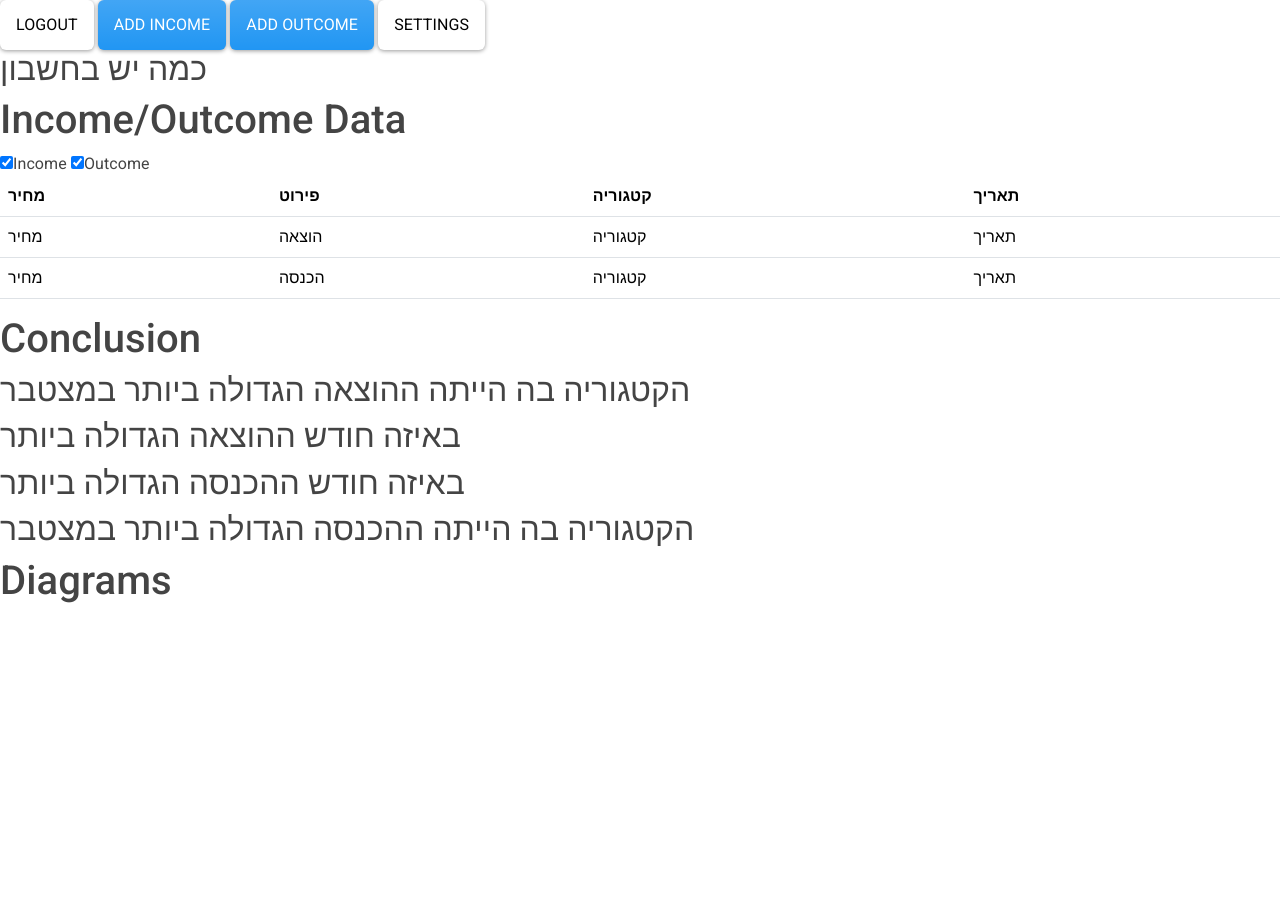
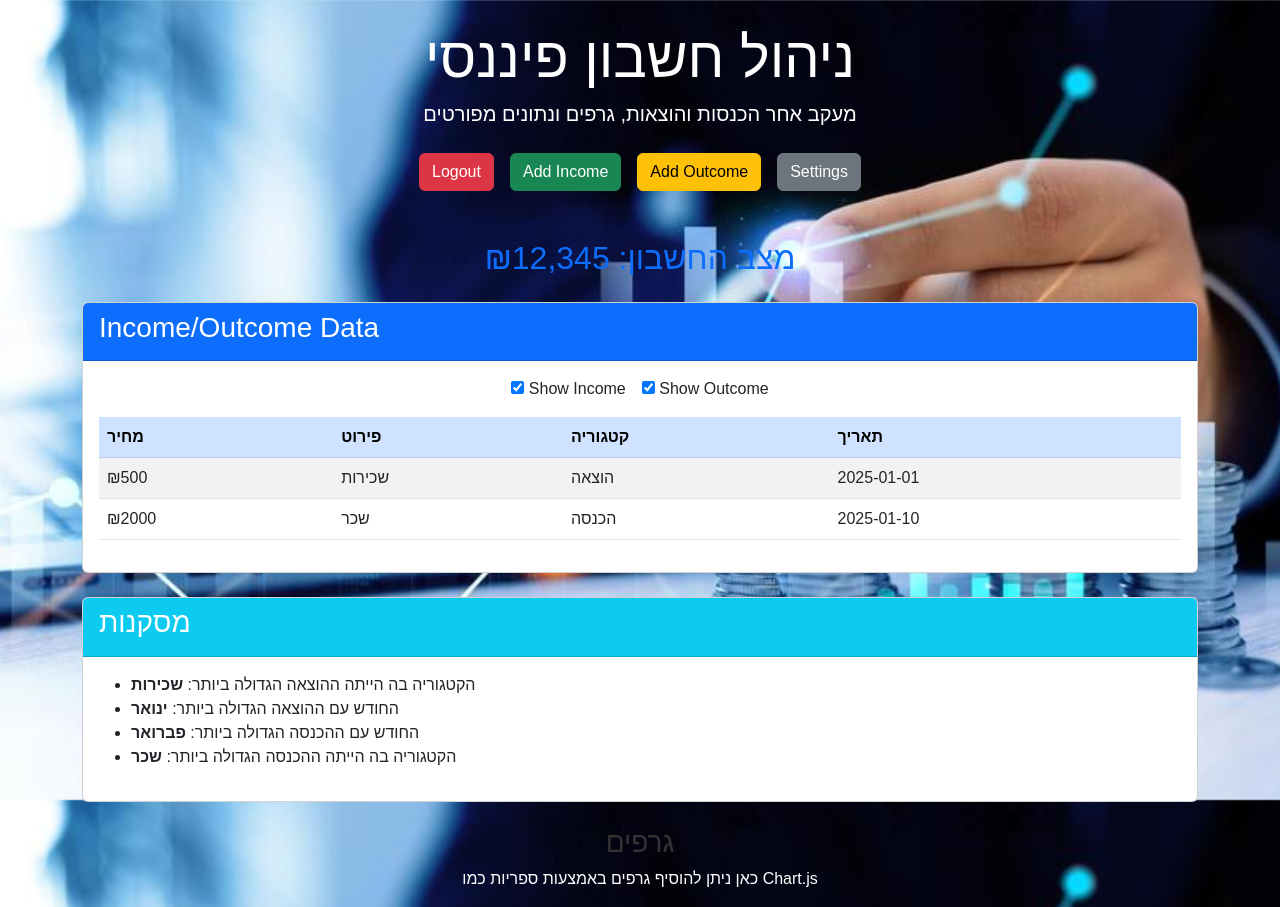
Before and after one commit to chengd2000/FinanceWebsite, a Flask app: template app/templates/user_data.html in a window 1280 px wide. Before the commit the page ends 603 px from the top, so only its background shows below. Run offline with Flask 2, Linux system fonts and the light colour scheme; the template is opened without the code that fills it, so the values that code supplies are empty; some libraries are stand-ins or nearby versions.

Commit message:
Improved UI design with centered forms and styling enhancements.

```diff
--- a/app/__init__.py
+++ b/app/__init__.py
@@ -27,7 +27,7 @@ def create_app():
 
     # הגדרת LoginManager
     login_manager = LoginManager()
-    login_manager.login_view = 'auth.login'
+    login_manager.login_view = 'routes.login'
     login_manager.init_app(app)
 
     @login_manager.user_loader
--- a/app/static/css/style.css
+++ b/app/static/css/style.css
@@ -1,9 +1,12 @@
 body {
-    font-family: Arial, sans-serif;
-    margin: 0;
-    padding: 0;
-    background-color: #f4f4f4;
-}
+    background-image: url('/static/img/finance.jpg');
+    background-size: cover; /* מכסה את כל העמוד */
+    background-position: center; /* מרכז את התמונה */
+    background-attachment: fixed; /* משאיר את הרקע קבוע בעת גלילה */
+    font-family: Arial, sans-serif; /* עיצוב הטקסט */
+    color: #333; /* צבע טקסט */
+  }
+
 
 nav {
     background: #333;
@@ -40,3 +43,7 @@ nav a {
 .form-control, .form-select{
     background-color: #fff;
 }
+
+h1, h2, p{
+    color: #fff;
+}
--- a/app/templates/base.html
+++ b/app/templates/base.html
@@ -4,17 +4,25 @@
     <meta charset="UTF-8">
     <meta name="viewport" content="width=device-width, initial-scale=1.0">
     <title>Finance Website</title>
+
+    <!-- CSS של Bootstrap מה-CDN -->
+    <link href="https://cdn.jsdelivr.net/npm/bootstrap@5.3.0/dist/css/bootstrap.min.css" rel="stylesheet">
+
+    <!-- קובצי CSS מותאמים אישית -->
     <link rel="stylesheet" href="{{ url_for('static', filename='css/style.css') }}">
-    <link rel="stylesheet" href="{{ url_for('static', filename='css/bootstrap.css') }}">
-    <link rel="stylesheet" href="{{ url_for('static', filename='css/bootstrap.min.css') }}">
 </head>
 <body>
     <header>
-
+        <!-- ניתן להוסיף תוכן לכותרת -->
     </header>
     <main>
         {% block content %}{% endblock %}
     </main>
+
+    <!-- JS של Bootstrap מה-CDN -->
+    <script src="https://cdn.jsdelivr.net/npm/bootstrap@5.3.0/dist/js/bootstrap.bundle.min.js"></script>
+
+    <!-- קובצי JavaScript מותאמים אישית -->
     <script src="{{ url_for('static', filename='js/script.js') }}"></script>
 </body>
 </html>
--- a/app/templates/user_data.html
+++ b/app/templates/user_data.html
@@ -1,90 +1,121 @@
 {% extends "base.html" %}
 
 {% block content %}
-<div>
-    <button id="logout" class="btn btn-secondary">Logout</button>
-    <button id="Add_income" class="btn btn-primary">Add income</button>
-    <button id="Add_outcome" class="btn btn-primary">Add outcome</button>
-    <button id="Settings" class="btn btn-secondary">Settings</button>
+<div class="container mt-4">
+    <!-- כותרת הדף -->
+    <div class="text-center mb-4">
+        <h1 class="display-4">ניהול חשבון פיננסי</h1>
+        <p class="lead">מעקב אחר הכנסות והוצאות, גרפים ונתונים מפורטים</p>
+    </div>
 
-    <h2>כמה יש בחשבון</h2>
+    <!-- כפתורים לניהול -->
+    <div class="d-flex justify-content-center gap-3 mb-5">
+        <button id="logout" class="btn btn-danger">Logout</button>
+        <button id="Add_income" class="btn btn-success">Add Income</button>
+        <button id="Add_outcome" class="btn btn-warning">Add Outcome</button>
+        <button id="Settings" class="btn btn-secondary">Settings</button>
+    </div>
 
-    <h1>Income/Outcome Data</h1>
-    <input name = "Income_input" id="Income_input" type="checkbox" value="sort_table" checked>Income</input>
-    <input name = "Outcome_input" id="Outcome_input" type="checkbox" value="sort_table" checked>Outcome</input>
-    <table class="table">
-        <tr><th>מחיר</th><th>פירוט</th><th>קטגוריה</th><th>תאריך</th></tr>
-        <tr><td>מחיר</td><td>הוצאה</td><td>קטגוריה</td><td>תאריך</td></tr>
-        <tr><td>מחיר</td><td>הכנסה</td><td>קטגוריה</td><td>תאריך</td></tr>
-        <!-- הוסף שורות נוספות במידת הצורך -->
-    </table>
+    <!-- יתרת החשבון -->
+    <div class="text-center mb-4">
+        <h2 class="text-primary">מצב החשבון: <span id="account_balance">₪12,345</span></h2>
+    </div>
 
-    <h1>Conclusion</h1>
-    <h2>הקטגוריה בה הייתה ההוצאה הגדולה ביותר במצטבר</h2>
-    <h2>באיזה חודש ההוצאה הגדולה ביותר</h2>
-    <h2>באיזה חודש ההכנסה הגדולה ביותר</h2>
-    <h2>הקטגוריה בה הייתה ההכנסה הגדולה ביותר במצטבר</h2>
+    <!-- טבלת הכנסות והוצאות -->
+    <div class="card mb-4">
+        <div class="card-header bg-primary text-white">
+            <h3>Income/Outcome Data</h3>
+        </div>
+        <div class="card-body">
+            <div class="d-flex justify-content-center gap-3 mb-3">
+                <div>
+                    <input type="checkbox" id="Income_input" checked>
+                    <label for="Income_input">Show Income</label>
+                </div>
+                <div>
+                    <input type="checkbox" id="Outcome_input" checked>
+                    <label for="Outcome_input">Show Outcome</label>
+                </div>
+            </div>
+            <table class="table table-striped table-hover">
+                <thead class="table-primary">
+                    <tr>
+                        <th>מחיר</th>
+                        <th>פירוט</th>
+                        <th>קטגוריה</th>
+                        <th>תאריך</th>
+                    </tr>
+                </thead>
+                <tbody>
+                    <tr>
+                        <td>₪500</td>
+                        <td>שכירות</td>
+                        <td>הוצאה</td>
+                        <td>2025-01-01</td>
+                    </tr>
+                    <tr>
+                        <td>₪2000</td>
+                        <td>שכר</td>
+                        <td>הכנסה</td>
+                        <td>2025-01-10</td>
+                    </tr>
+                </tbody>
+            </table>
+        </div>
+    </div>
 
-    <h1>Diagrams</h1>
+    <!-- מסקנות -->
+    <div class="card mb-4">
+        <div class="card-header bg-info text-white">
+            <h3>מסקנות</h3>
+        </div>
+        <div class="card-body">
+            <ul>
+                <li>הקטגוריה בה הייתה ההוצאה הגדולה ביותר: <strong>שכירות</strong></li>
+                <li>החודש עם ההוצאה הגדולה ביותר: <strong>ינואר</strong></li>
+                <li>החודש עם ההכנסה הגדולה ביותר: <strong>פברואר</strong></li>
+                <li>הקטגוריה בה הייתה ההכנסה הגדולה ביותר: <strong>שכר</strong></li>
+            </ul>
+        </div>
+    </div>
+
+    <!-- גרפים -->
+    <div class="text-center">
+        <h3>גרפים</h3>
+        <p>כאן ניתן להוסיף גרפים באמצעות ספריות כמו Chart.js</p>
+    </div>
 </div>
 
-<div class="popup" id="popup_income">
-    <form method = 'POST'>
-    <label class="form-label">Amount</label>
-    <input name = "income_amount" class="form-control" id="income_amount" type="number" min="0"/>
-    <br>
-
-    <label class="form-label">Details income</label>
-    <textarea class="form-control" id="details_income" class="form-control" placeholder="details"></textarea>
-    <br>
-
-    <label class="form-label">Date</label>
-    <input name = "date_income" class="form-control" id="date_income" type="date" min="1900-01-01" max="2100-01-01" />
-    <br>
-
-    <label class="form-label">Category:</label>
-    <select id="category_income" class="form-select" aria-label="Income Category">
-        <option value="" selected disabled>בחר קטגוריית הכנסה</option>
-        <option value="Salary">שכר</option>
-        <option value="Business">עסקים</option>
-        <option value="Investments">השקעות</option>
-        <option value="Other">אחר</option>
-    </select>
-    <br>
-
-    <button class="btn btn-secondary" id="closePopupBtn_income">Submit And Close</button>
-    <button class="btn btn-secondary" id="clearValues_income">Clear Values</button>
-</form>
-</div>
-
-<div class="popup" id="popup_outcome">
-    <form method = 'POST'>
-    <label class="form-label">Amount</label>
-    <input name = "outcome_amount" class="form-control" id="outcome_amount" type="number" min="0"/>
-    <br>
-
-    <label class="form-label">Details outcome</label>
-    <textarea name = "details_outcome" class="form-control" id="details_outcome" class="form-control" placeholder="details"></textarea>
-    <br>
-
-    <label class="form-label">Date</label>
-    <input name = "date_outcome" class="form-control" id="date_outcome" type="date" min="1900-01-01" max="2100-01-01" />
-    <br>
-
-    <label class="form-label">Category:</label>
-    <select name = "category_outcome" id="category_outcome" class="form-select" aria-label="Expense Category">
-        <option value="" selected disabled>בחר קטגוריית הוצאה</option>
-        <option value="Rent">שכירות</option>
-        <option value="Food">אוכל</option>
-        <option value="Transportation">תחבורה</option>
-        <option value="Entertainment">בידור</option>
-        <option value="Other">אחר</option>
-    </select>
-    <br>
-
-    <button class="btn btn-secondary" id="closePopupBtn_outcome">Submit And Close</button>
-    <button class="btn btn-secondary" id="clearValues_outcome">Clear Values</button>
-</form>
+<!-- חלונות קופצים להכנסות והוצאות -->
+<div class="modal fade" id="popup_income" tabindex="-1" aria-labelledby="popupIncomeLabel" aria-hidden="true">
+    <div class="modal-dialog">
+        <div class="modal-content">
+            <div class="modal-header">
+                <h5 class="modal-title" id="popupIncomeLabel">Add Income</h5>
+                <button type="button" class="btn-close" data-bs-dismiss="modal" aria-label="Close"></button>
+            </div>
+            <div class="modal-body">
+                <form method="POST">
+                    <label class="form-label">Amount</label>
+                    <input name="income_amount" class="form-control" id="income_amount" type="number" min="0" />
+                    <label class="form-label mt-3">Details</label>
+                    <textarea class="form-control" id="details_income" placeholder="Details"></textarea>
+                    <label class="form-label mt-3">Date</label>
+                    <input name="date_income" class="form-control" id="date_income" type="date" />
+                    <label class="form-label mt-3">Category</label>
+                    <select id="category_income" class="form-select">
+                        <option value="Salary">שכר</option>
+                        <option value="Business">עסקים</option>
+                        <option value="Investments">השקעות</option>
+                    </select>
+                </form>
+            </div>
+            <div class="modal-footer">
+                <button type="button" class="btn btn-primary">Submit</button>
+                <button type="button" class="btn btn-secondary" data-bs-dismiss="modal">Close</button>
+            </div>
+        </div>
+    </div>
 </div>
 
 {% endblock %}
```
Also changed, not shown: app/routes.py (+16 -12 lines), app/templates/index.html (+14 -6 lines), app/templates/login.html (+46 -18 lines), app/templates/sign_in.html (+55 -19 lines), app/utils.py (+63 -67 lines), app/static/img/finance.jpg (added).
